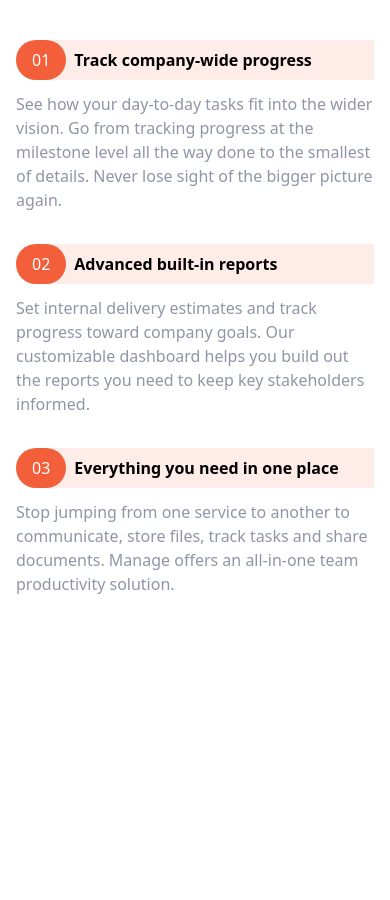
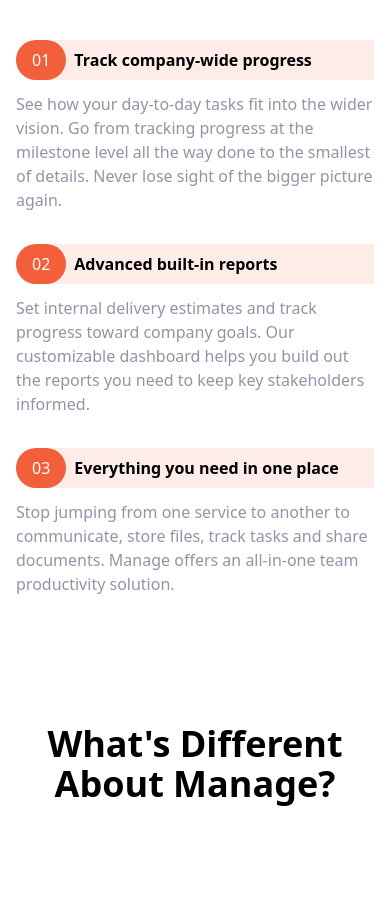
Before and after one commit to bobfdev/tailwind-landing-page, a website: page index.html in a window 390 px wide. Shown: the part 1162-2062 px from the top of the page. Before the commit the page ends 1758 px from the top, so only its background shows below. Drawn offline with Linux system fonts and the light colour scheme.

Commit message:
updated files

```diff
--- a/index.html
+++ b/index.html
@@ -143,5 +143,20 @@
             </div>
         </div>
     </section>
+
+    <!-- Testimonials -->
+    <section id="testimonials">
+        <!-- Container to heading and testimonial blocks -->
+        <div class="max-w-6xl px-5 mxx-auto mt-32 text-center">
+            <!-- Heading -->
+            <h2 class="text-4xl font-bold text-center">
+                What's Different About Manage?
+            </h2>
+            <!-- Testimonials Container -->
+            <div class="flex flex-col mt-24 md:flex-row md:space-x-6">
+
+            </div>
+        </div>
+    </section>
 </body>
 </html>
```
Also changed, not shown: css/main.css.
